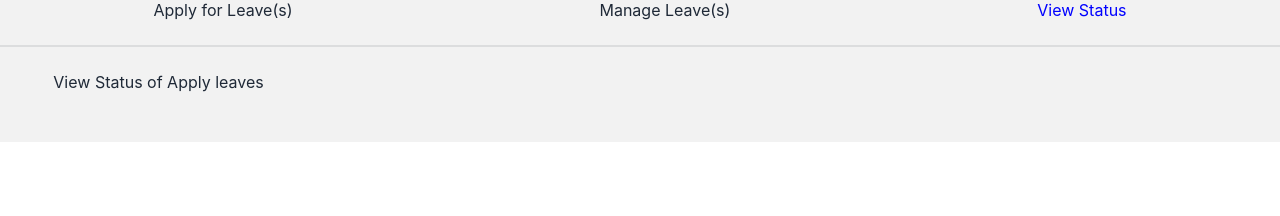
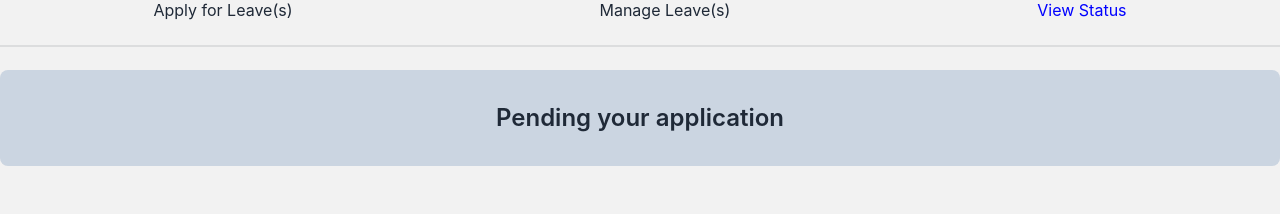
Before and after one commit to coder-sadhin/teachers-leave-application-client, a React (Create React App) app: page /leaves/viewStatus in a window 1280 px wide. Shown: the part 226-442 px from the top of the page. Built offline with nearby package versions, Linux system fonts and the light colour scheme; no server answers.

Commit message:
added view status

```diff
--- a/src/Layout/LeavesMain/LeavesMain.jsx
+++ b/src/Layout/LeavesMain/LeavesMain.jsx
@@ -25,6 +25,10 @@ const LeavesMain = () => {
                     </ul>
                 </div>
                 <div className="divider w-full mx-auto"></div>
+                {/* <div className='py-8'>
+                    <h1 className='text-2xl font-semibold text-center'>Welcom to your Leaves section</h1>
+                    <p className='text-center'><strong>Please Click on the Menu</strong></p>
+                </div> */}
                 <div>
                     <Outlet></Outlet>
                 </div>
--- a/src/pages/LeavesManage/LeavesManage.jsx
+++ b/src/pages/LeavesManage/LeavesManage.jsx
@@ -5,7 +5,7 @@ import PrimaryButton from '../../Components/Button/PrimaryButton';
 
 const LeavesManage = () => {
     return (
-        <section className='bg-slate-300 py-8 rounded-lg'>
+        <section className='bg-slate-300 py-8 md:rounded-lg'>
             <div className='w-11/12 mx-auto mt-8'>
             <h1 className='text-2xl font-bold mb-8'>Leaves You Applied</h1>
                 <div>
@@ -16,7 +16,7 @@ const LeavesManage = () => {
                             Monday, May 25 2023
                         </h2>
                     </div>
-                    <div className='w-10/12 md:w-8/12 ml-20'>
+                    <div className='ml-20'>
                         <p className='text-justify mb-8'>Lorem ipsum dolor sit amet consectetur adipisicing elit. Consequuntur, explicabo quibusdam voluptatem nihil fugit at eveniet perspiciatis, cum omnis voluptatibus, eos ipsum veritatis dignissimos? Nam possimus incidunt quia rem reprehenderit!</p>
                         <div className='flex justify-between items-center'>
                             <PrimaryButton>Cancle Leave</PrimaryButton>
@@ -38,7 +38,7 @@ const LeavesManage = () => {
                         Monday, May 25 2023
                     </h2>
                 </div>
-                <div className='w-10/12 md:w-8/12 ml-20'>
+                <div className='ml-20'>
                     <p className='text-justify mb-8'>Lorem ipsum dolor sit amet consectetur adipisicing elit. Consequuntur, explicabo quibusdam voluptatem nihil fugit at eveniet perspiciatis, cum omnis voluptatibus, eos ipsum veritatis dignissimos? Nam possimus incidunt quia rem reprehenderit!</p>
                 </div>
             </div>
--- a/src/pages/ViewStatus/ViewStatus.jsx
+++ b/src/pages/ViewStatus/ViewStatus.jsx
@@ -2,8 +2,10 @@ import React from 'react';
 
 const ViewStatus = () => {
     return (
-        <div className='w-11/12 mx-auto'>
-            <h1>View Status of Apply leaves</h1>
+        <div className=''>
+            <div className='bg-slate-300 py-8 md:rounded-lg'>
+                    <h1 className='text-2xl font-semibold text-center'>Pending your application</h1>
+                </div>
         </div>
     );
 };
```
